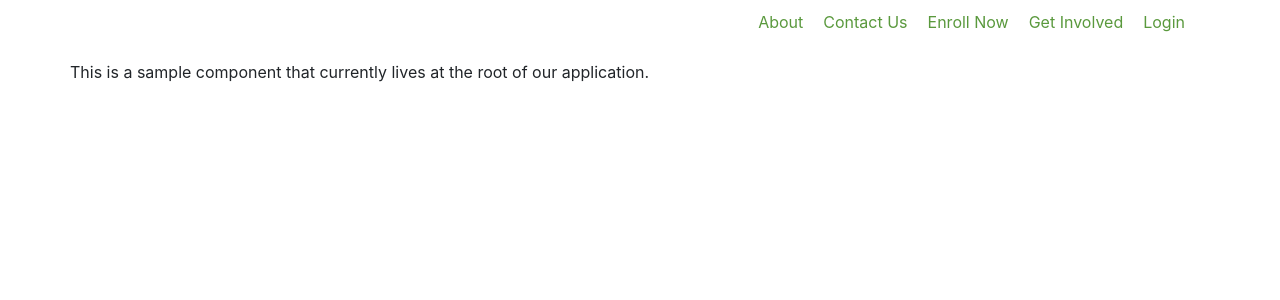
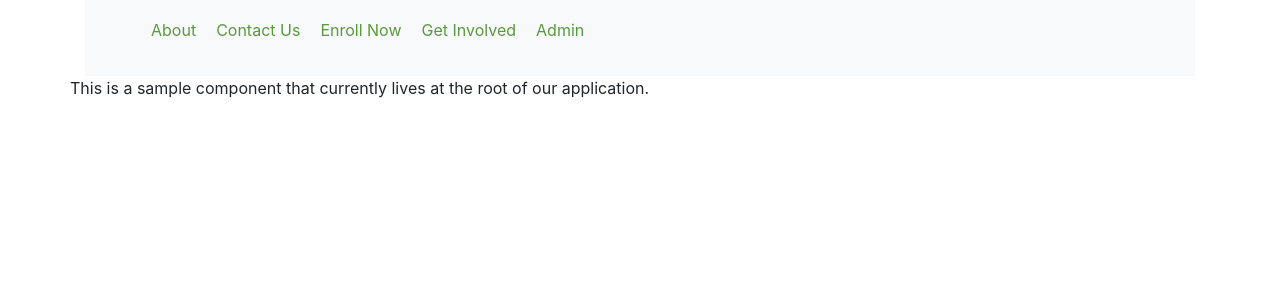
Before and after one commit to the-difference-engine/ymim, a React (Create React App) app in the folder frontend/: page / in a window 1280 px wide. Shown: the top 300 px of the page. Built offline with nearby package versions, Linux system fonts and the light colour scheme.

Commit message:
added admin pages and edited nav to display admin on auth

```diff
--- a/frontend/src/components/App.js
+++ b/frontend/src/components/App.js
@@ -1,12 +1,12 @@
 import React, { Component } from 'react';
-import Header from './Header';
+import Navigation from './Header';
 import './App.css';
 
 class App extends Component {
   render() {
     return (
       <div className="App container">
-        <Header />
+        <Navigation />
         <div className="row page-contents">
           <p>This is a sample component that currently lives at the root of our application.</p>
         </div>
--- a/frontend/src/components/Header/index.js
+++ b/frontend/src/components/Header/index.js
@@ -2,8 +2,16 @@ import React, { Component } from 'react';
 import { NavLink } from 'react-router-dom';
 import './Header.css';
 
+const Navigation = () => (
+  <nav className='navbar navbar-expand-lg navbar-light bg-light'>
 
-class Header extends Component {
+        {/* {authUser => (authUser ? <HeaderAdmin/> : <HeaderNonAuth />)} */}
+        <HeaderAdmin/>
+  </nav>
+);
+
+
+class HeaderNonAuth extends Component {
   render() {
     return (
       <header>
@@ -24,6 +32,7 @@ class Header extends Component {
             <li className="nav-item">
               <NavLink className="nav-link" to="/login" activeClassName="nav-link-selected">Login</NavLink>
             </li>
+
           </ul>
         </nav>
       </header>
@@ -31,4 +40,33 @@ class Header extends Component {
   }
 }
 
-export default Header;
+class HeaderAdmin extends Component {
+  render() {
+    return (
+      <header>
+        <nav>
+          <ul className="nav-links">
+            <li className="nav-item">
+              <NavLink className="nav-link" to="/about" activeClassName="nav-link-selected">About</NavLink>
+            </li>
+            <li className="nav-item">
+              <NavLink className="nav-link" to="/contact-us" activeClassName="nav-link-selected">Contact Us</NavLink>
+            </li>
+            <li className="nav-item">
+              <NavLink className="nav-link" to="/enrollment" activeClassName="nav-link-selected">Enroll Now</NavLink>
+            </li>
+            <li className="nav-item">
+              <NavLink className="nav-link" to="/ambassadors" activeClassName="nav-link-selected">Get Involved</NavLink>
+            </li>
+            <li className="nav-item">
+              <NavLink className="nav-link" to="/admin" activeClassName="nav-link-selected">Admin</NavLink>
+            </li>
+
+          </ul>
+        </nav>
+      </header>
+    )
+  }
+}
+
+export default Navigation;
--- /dev/null
+++ b/frontend/src/pages/admin.jsx
@@ -0,0 +1,20 @@
+import React, { Component } from 'react';
+
+class Admin extends Component {
+    render() {
+        return (
+            <div>
+                <h1>Young Masterbuilders in Motion</h1>
+                <form>
+                    <input type="text" placeholder="usernname" />
+                    <input type="password" placeholder="passwword" />
+                    <button>Admin</button>
+                </form>
+
+            </div>
+
+        );
+    }
+}
+
+export default Admin;
--- a/frontend/src/router.js
+++ b/frontend/src/router.js
@@ -8,6 +8,7 @@ import App from './components/App';
 import DemoPage from './components/DemoPage';
 import NotFound from './components/NotFound';
 import Login from './components/Login';
+import Admin from "./pages/admin"
 
 let store = createStore(fetchData, applyMiddleware(thunk));
 
@@ -19,6 +20,7 @@ const router = (
                     <Route exact path="/" component={App} />
                     <Route exact path="/fetch" component={DemoPage} />
                     <Route exact path="/login" component={Login} />
+                    <Route exact path="/admin" component={Admin} />
                     <Route component={NotFound} />
                 </Switch>
             </Router>
```
